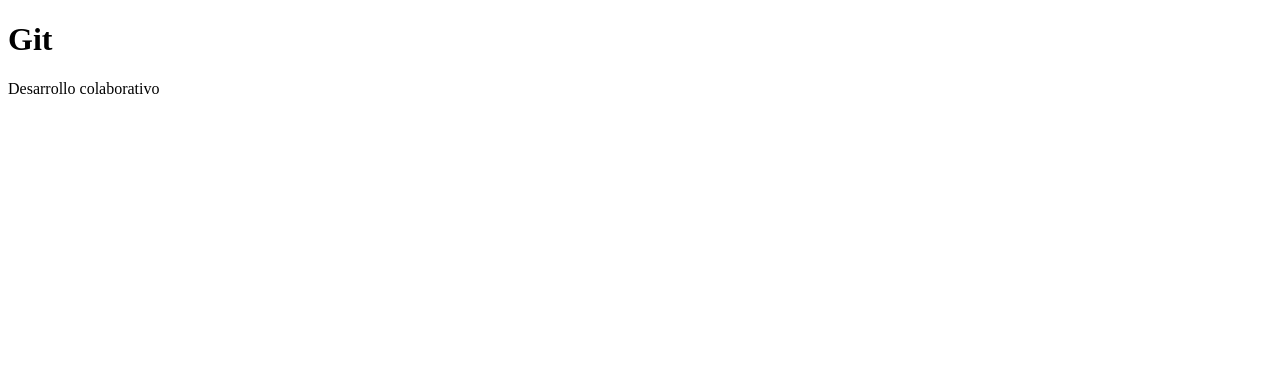
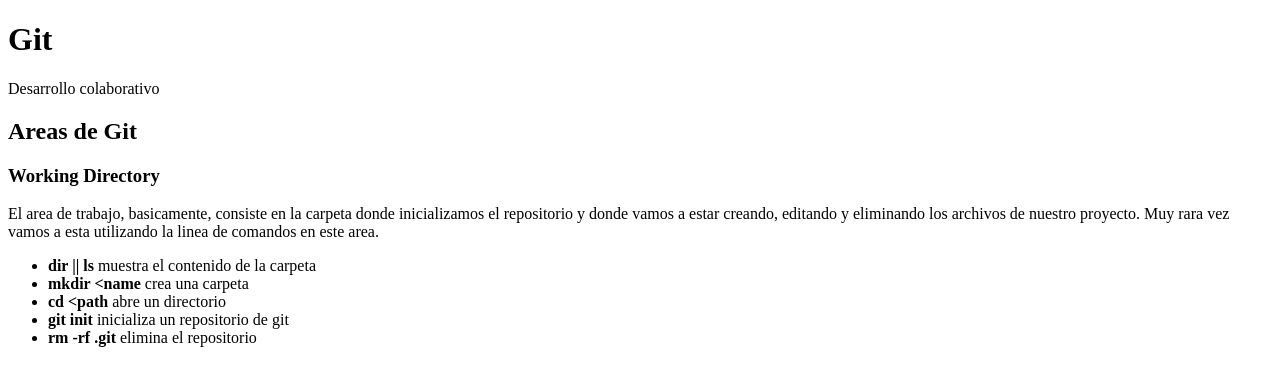
Before and after one commit to Melisa-2020/git-mj15, a plain HTML site: page index.html in a window 1280 px wide. Drawn offline with Linux system fonts and the light colour scheme.

Commit message:
Areas GIT: Working Directory

```diff
--- a/index.html
+++ b/index.html
@@ -11,5 +11,24 @@
         <h1>Git</h1>
         <p>Desarrollo colaborativo</p>
     </header>
+    <section>
+        <h2>Areas de Git</h2>
+        <article>
+            <h3>Working Directory</h3>
+            <p>
+                El area de trabajo, basicamente, consiste en la carpeta donde inicializamos el repositorio y donde vamos a estar creando,
+                editando y eliminando los archivos de nuestro proyecto.
+                Muy rara vez vamos a esta utilizando la linea de comandos en este area.
+
+            </p>
+            <ul class="commands">
+                <li><strong>dir || ls</strong> muestra el contenido de la carpeta</li>
+                <li><strong>mkdir &lt;name</strong> crea una carpeta</li>
+                <li><strong>cd &lt;path</strong> abre un directorio</li>
+                <li><strong>git init</strong> inicializa un repositorio de git</li>
+                <li><strong>rm -rf .git</strong> elimina el repositorio</li>
+            </ul>
+        </article>
+    </section>
 </body>
 </html>
```
